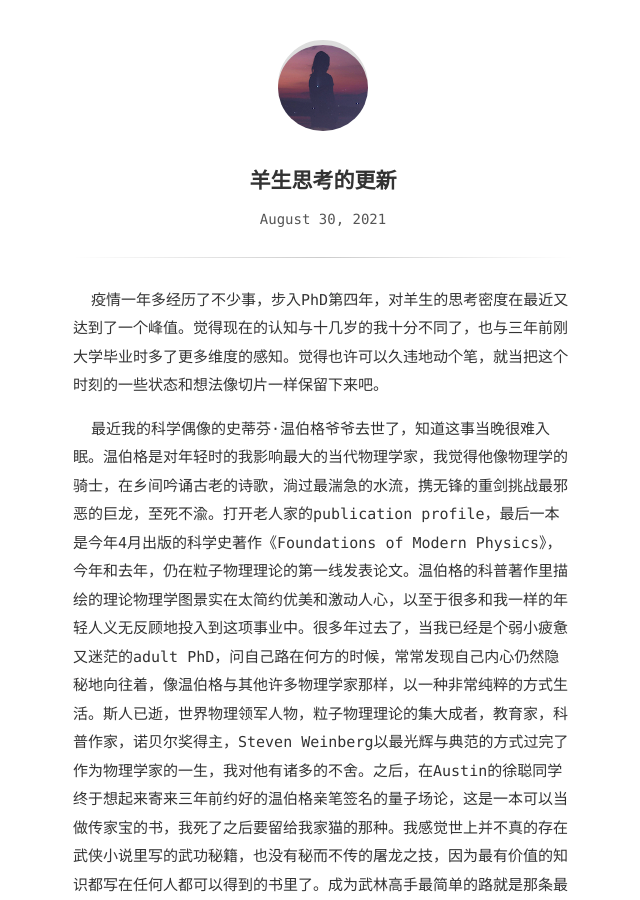
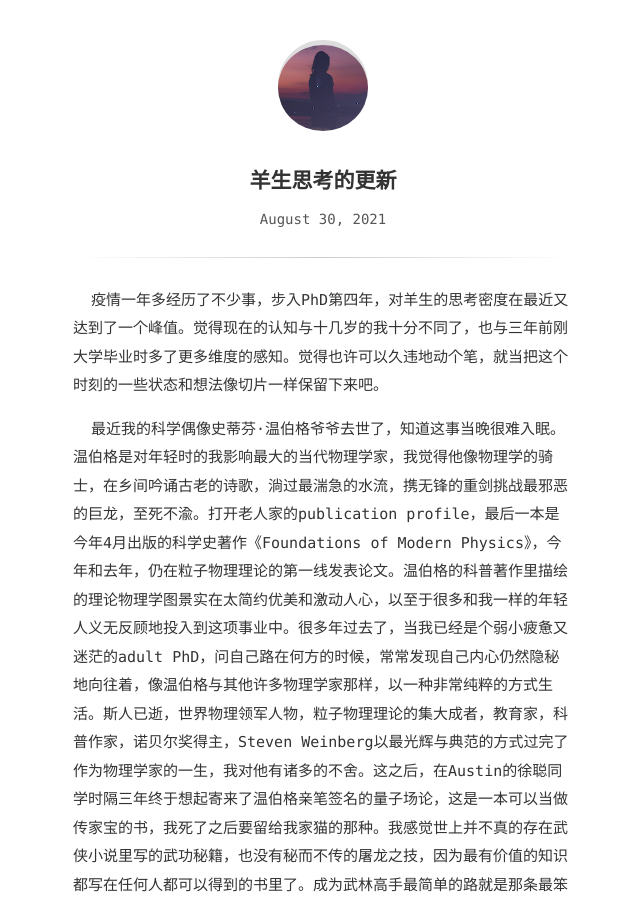
Before and after one commit to CosmoSheep/CosmoSheep.github.io, a Jekyll site: the page built from _posts/2021-8-30-sheep-philosophy.md, in a window 1280 px wide and 900 px high. Shown: the whole window, without its empty margins (317-957 px from the left). Built offline with Jekyll 4.4.1, drawn with Linux system fonts in a browser that asks for light colours; some of the changed text lies outside the part shown.

```diff
--- a/_includes/blog-head.html
+++ b/_includes/blog-head.html
@@ -3,7 +3,8 @@
 <meta name="viewport" content="width=device-width, initial-scale=1" />
 
 {% if page.title %}
-	<title>{{ page.title }} · {{ site.title }}</title>
+<!--	<title>{{ page.title }} · {{ site.title }}</title>  -->
+	<title>{{ page.title }} </title>
 {% else %}
 	<title>{{ site.title }}</title>
 {% endif %}
--- a/_posts/2021-8-30-sheep-philosophy.md
+++ b/_posts/2021-8-30-sheep-philosophy.md
@@ -6,7 +6,7 @@ updated: 2021-08-30 14:24
 
 &emsp;&emsp;疫情一年多经历了不少事，步入PhD第四年，对羊生的思考密度在最近又达到了一个峰值。觉得现在的认知与十几岁的我十分不同了，也与三年前刚大学毕业时多了更多维度的感知。觉得也许可以久违地动个笔，就当把这个时刻的一些状态和想法像切片一样保留下来吧。
 
-&emsp;&emsp;最近我的科学偶像的史蒂芬·温伯格爷爷去世了，知道这事当晚很难入眠。温伯格是对年轻时的我影响最大的当代物理学家，我觉得他像物理学的骑士，在乡间吟诵古老的诗歌，淌过最湍急的水流，携无锋的重剑挑战最邪恶的巨龙，至死不渝。打开老人家的publication profile，最后一本是今年4月出版的科学史著作《Foundations of Modern Physics》，今年和去年，仍在粒子物理理论的第一线发表论文。温伯格的科普著作里描绘的理论物理学图景实在太简约优美和激动人心，以至于很多和我一样的年轻人义无反顾地投入到这项事业中。很多年过去了，当我已经是个弱小疲惫又迷茫的adult PhD，问自己路在何方的时候，常常发现自己内心仍然隐秘地向往着，像温伯格与其他许多物理学家那样，以一种非常纯粹的方式生活。斯人已逝，世界物理领军人物，粒子物理理论的集大成者，教育家，科普作家，诺贝尔奖得主，Steven Weinberg以最光辉与典范的方式过完了作为物理学家的一生，我对他有诸多的不舍。之后，在Austin的徐聪同学终于想起来寄来三年前约好的温伯格亲笔签名的量子场论，这是一本可以当做传家宝的书，我死了之后要留给我家猫的那种。我感觉世上并不真的存在武侠小说里写的武功秘籍，也没有秘而不传的屠龙之技，因为最有价值的知识都写在任何人都可以得到的书里了。成为武林高手最简单的路就是那条最笨的路，然而真正做到的人却很少，就像啃完温伯格的QFT这件事。
+&emsp;&emsp;最近我的科学偶像史蒂芬·温伯格爷爷去世了，知道这事当晚很难入眠。温伯格是对年轻时的我影响最大的当代物理学家，我觉得他像物理学的骑士，在乡间吟诵古老的诗歌，淌过最湍急的水流，携无锋的重剑挑战最邪恶的巨龙，至死不渝。打开老人家的publication profile，最后一本是今年4月出版的科学史著作《Foundations of Modern Physics》，今年和去年，仍在粒子物理理论的第一线发表论文。温伯格的科普著作里描绘的理论物理学图景实在太简约优美和激动人心，以至于很多和我一样的年轻人义无反顾地投入到这项事业中。很多年过去了，当我已经是个弱小疲惫又迷茫的adult PhD，问自己路在何方的时候，常常发现自己内心仍然隐秘地向往着，像温伯格与其他许多物理学家那样，以一种非常纯粹的方式生活。斯人已逝，世界物理领军人物，粒子物理理论的集大成者，教育家，科普作家，诺贝尔奖得主，Steven Weinberg以最光辉与典范的方式过完了作为物理学家的一生，我对他有诸多的不舍。这之后，在Austin的徐聪同学时隔三年终于想起寄来了温伯格亲笔签名的量子场论，这是一本可以当做传家宝的书，我死了之后要留给我家猫的那种。我感觉世上并不真的存在武侠小说里写的武功秘籍，也没有秘而不传的屠龙之技，因为最有价值的知识都写在任何人都可以得到的书里了。成为武林高手最简单的路就是那条最笨的路，然而真正用心修炼的人却很少，就像啃完温伯格的QFT这件事。
 
 ![温伯格亲笔签名的QFT](/assets/img/qft.jpg)
 <center>温伯格签名的《量子场论》第一卷</center>
@@ -27,7 +27,7 @@ updated: 2021-08-30 14:24
 
 ![宫二](/assets/img/gonger.jpg)
 
-&emsp;&emsp;我过去有时会担心自己以后会成为那种俗气又现实的大人，但是渐渐觉得这也不是件特别可怕的事，按照羊生哲学第一定律，那种生活方式能做到完全地自洽。只是不论怎么样，再回头看现在的自己，都可能会觉得头上冒着些天真的傻气，那也无妨吧。我有时会想如果高中的时候我的梦想是成为一个physicist,那现在这个梦想其实已经实现了，但我总觉得我离自己想要成为的人还有遥远的距离。至于想要成为什么样的人，我也许有部分的答案，但这个问题可能还需要一生去回答。人往往对自己的了解也没有太深刻，以至于到了人生的某个时刻，才会突然醒悟原来自己是这样的人——生命的图景正是这样徐徐展开的。成长还没有让我变成现实主义者，但的确让我变得更加包容了，几年前我可能会觉得这也不行、那也不行，现在会觉得这样也挺好的、那样也挺好的。理解这个世界的参差百态，理解他人的选择，然后走自己的路就好。
+&emsp;&emsp;我过去有时会担心自己以后会成为那种俗气又现实的大人，但是渐渐觉得这也不是件特别可怕的事，按照羊生哲学第一定律，那种生活方式能做到完全地自洽。只是不论怎么样，再回头看现在的自己，都可能会觉得头上冒着些天真的傻气，那也无妨吧。我有时会想如果高中的时候我的梦想是成为一个physicist,那现在这个梦想其实已经实现了，但我总觉得我离自己想要成为的人还有遥远的距离。至于想要成为什么样的人，我也许有部分的答案了，但这个问题可能还需要一生去回答。人往往对自己的了解也没有太深刻，以至于到了人生的某个时刻，才会突然醒悟原来自己是这样的人——生命的图景正是这样徐徐展开的。成长还没有让我变成现实主义者，但的确让我变得更加包容了，几年前我可能会觉得这也不行、那也不行，现在会觉得这样也挺好的、那样也挺好的。理解这个世界的参差百态，理解他人的选择，然后走自己的路就好。
 
 &emsp;&emsp;每当我感到一些无法消解的痛苦，都试图通过思考来给自己的情绪一个出口，也许是寻找一个合理的逻辑来让自己的羊生哲学变得自洽，这就是这篇小作文存在的原因。夏天结束了，生活还在继续往前走。一只羊不吃草的时候，偶尔会抬起头来看这个她热爱的世界，觉得万事万物都明朗可爱，因为难过和不舍都要留在昨日，爱的人都会在这个世界的某个地方平安喜乐，这样就很好。
 
```
